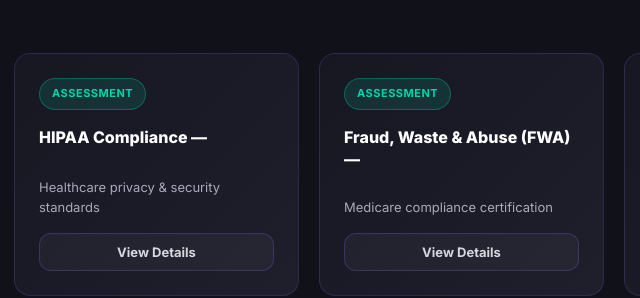
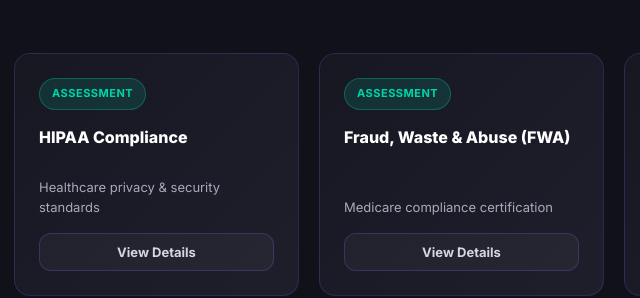
Before and after one commit to rohim63/rohim_protfolio, a plain HTML site: page index.html in a window 1280 px wide. Shown: the part 8506-8804 px from the top of the page, 331-971 px from the left. Drawn offline with nearby package versions, Linux system fonts and the light colour scheme; animation ran at ten frames a second.

Commit message:
Update index.html

```diff
--- a/index.html
+++ b/index.html
@@ -603,14 +603,14 @@
 
           <div class="cert-card">
             <div class="cert-badge assessment">Assessment</div>
-            <h3>HIPAA Compliance — </h3>
+            <h3>HIPAA Compliance </h3>
             <p class="cert-desc">Healthcare privacy &amp; security standards</p>
             <button class="cert-btn" type="button" data-title="HIPAA Compliance — 100%">View Details</button>
           </div>
 
           <div class="cert-card">
             <div class="cert-badge assessment">Assessment</div>
-            <h3>Fraud, Waste &amp; Abuse (FWA) — </h3>
+            <h3>Fraud, Waste &amp; Abuse (FWA) </h3>
             <p class="cert-desc">Medicare compliance certification</p>
             <button class="cert-btn" type="button" data-title="Fraud, Waste & Abuse (FWA) — 100%">View Details</button>
           </div>
```
